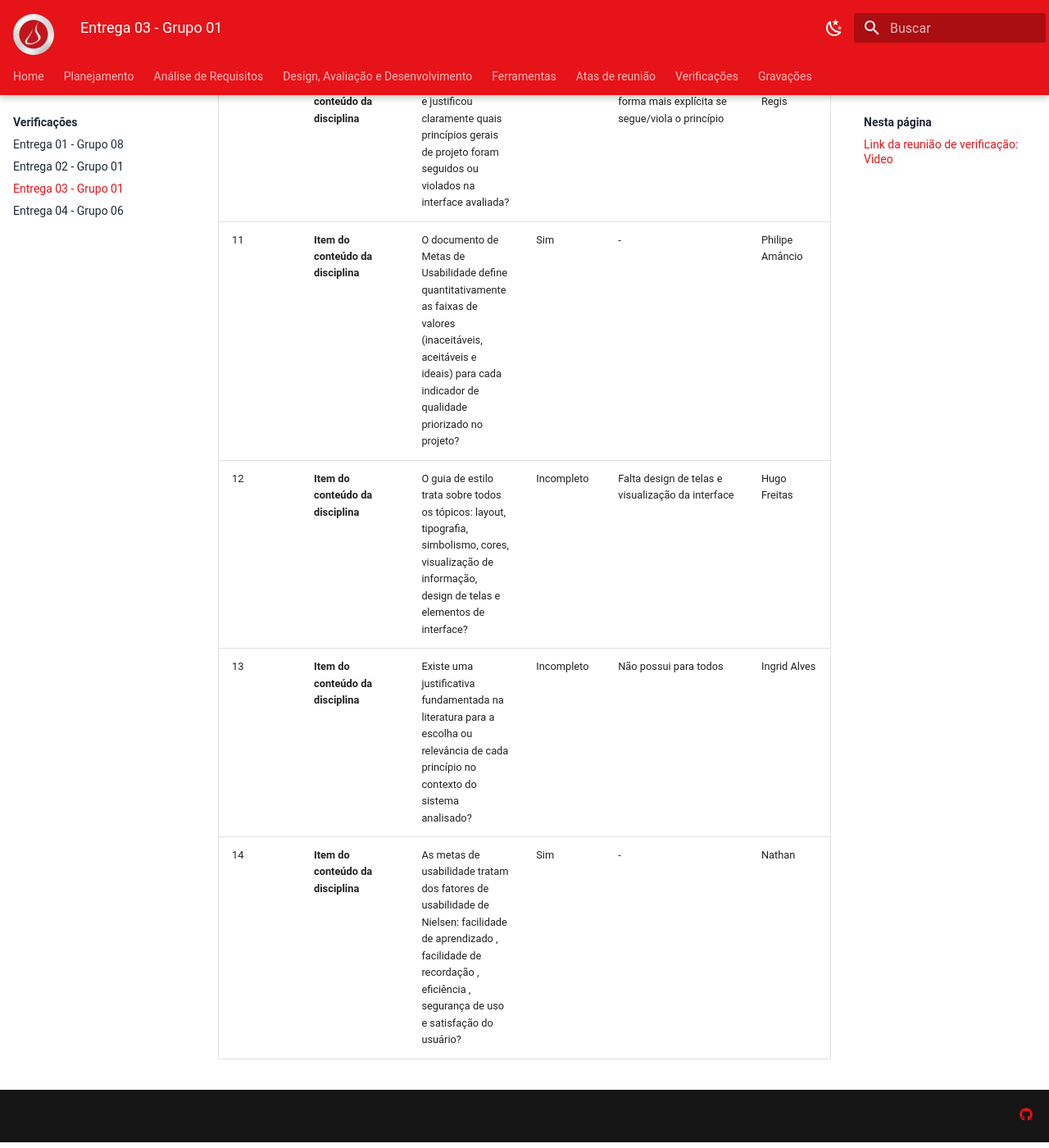
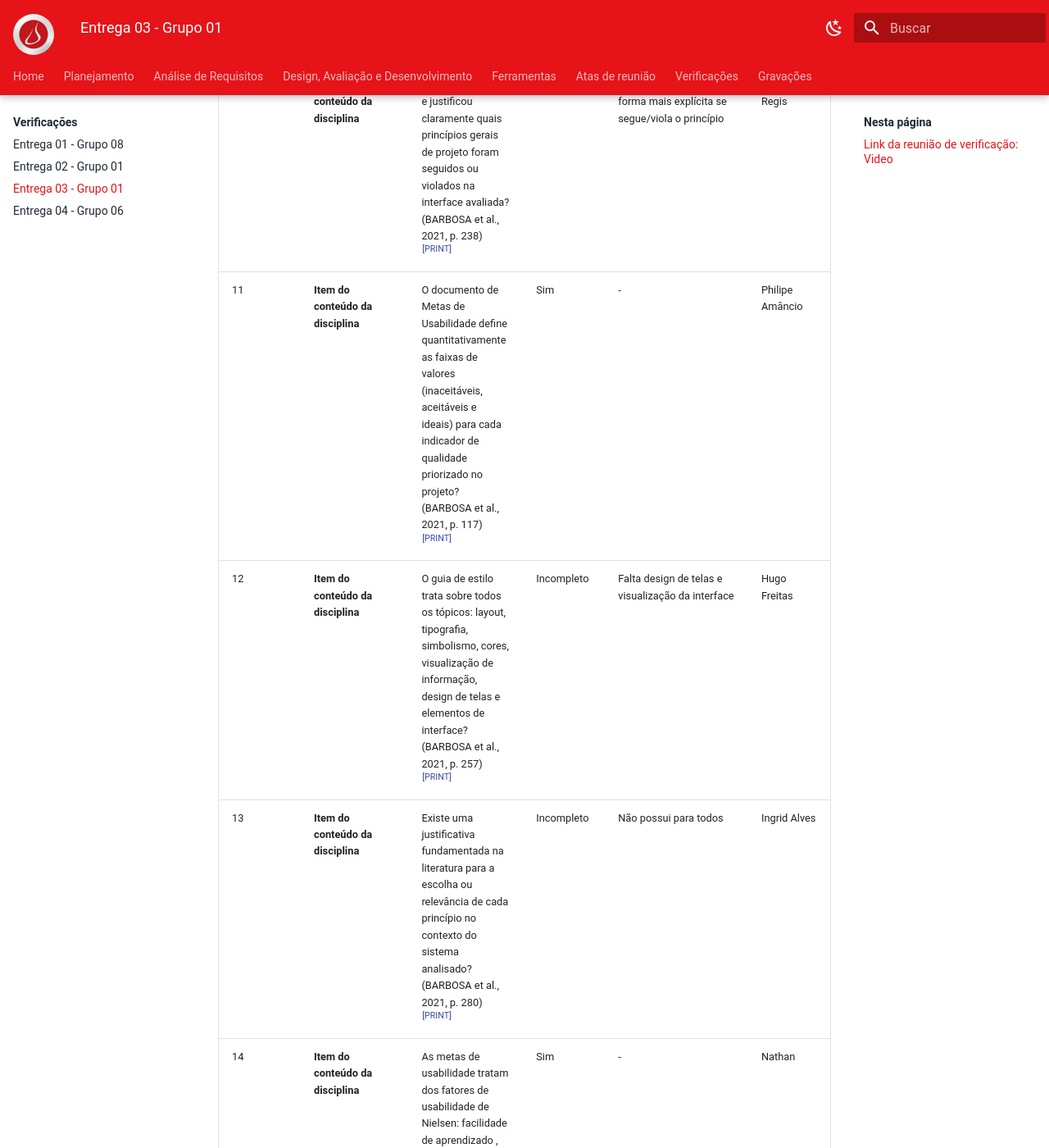
Before and after one commit to Interacao-Humano-Computador/2026.1-Grupo07, an MkDocs documentation site: the page built from docs/verificacoes/verificacaoE3G1.md, in a window 1280 px wide and 1400 px high, scrolled down 2933 px. Shown: the whole window at 82% size. Built offline with MkDocs 1.6.1 and Material for MkDocs 9.7.7, drawn with Linux system fonts in a browser that asks for light colours; some of the changed text lies outside the part shown.

Commit message:
Prints e ajustes das verificações

```diff
--- a/docs/verificacoes/verificacaoE3G1.md
+++ b/docs/verificacoes/verificacaoE3G1.md
@@ -7,7 +7,7 @@
 
 | Nº | Categoria | Pergunta | Resposta | Observações | Autor do item |
 |----|-----------|----------|----------|-------------|-----------------------------|
-| 1 | **Itens do Desenvolvimento do projeto** | O GitHub Pages possui todos os <span class="hover-image"> 11 itens de Desenvolvimento do projeto <sup class="Print">[PRINT]</sup><img class= "img" src="../../assets/image-43.png" alt="Print"> </span>  devidamente preenchidos e atualizados? | Incompleto | Falta os revisores, uso de citação sem a referência bibliográfica (em características de plataforma e guia de estilo), usaram apenas bibliografia, alguns prints do livro estão quebrados, nem todas as figuras estão citadas no texto, existem imagens que usam "Referência" abaixo da imagem, ao invés de "Fonte", existem artefatos com a seção de conclusão presente e vazia, não existe o cronograma realizado, não possui ata/reunião da entrega 3, não possui vídeo da entrega, não possui agradecimentos de IA para cada artefato | André Barros de Sales (Professor) |
+| 1 | **Itens do Desenvolvimento do projeto** | O GitHub Pages possui todos os <span class="hover-image"> 11 itens de Desenvolvimento do projeto <sup class="Print">[PRINT]</sup><img class= "img" src="../assets/image-43.png" alt="Print"> </span>  devidamente preenchidos e atualizados? | Incompleto | Falta os revisores, uso de citação sem a referência bibliográfica (em características de plataforma e guia de estilo), usaram apenas bibliografia, alguns prints do livro estão quebrados, nem todas as figuras estão citadas no texto, existem imagens que usam "Referência" abaixo da imagem, ao invés de "Fonte", existem artefatos com a seção de conclusão presente e vazia, não existe o cronograma realizado, não possui ata/reunião da entrega 3, não possui vídeo da entrega, não possui agradecimentos de IA para cada artefato | André Barros de Sales (Professor) |
 | 2 | **Item do conteúdo da disciplina** | As características da plataforma para o projeto foram claramente definidas e documentadas? | Sim | - | André Barros de Sales (Professor) |
 | 3 | **Item do conteúdo da disciplina** | Os Princípios Gerais de Projeto que serão utilizados foram definidos? O artefato inclui a referência bibliográfica da fonte e a foto do texto original explicando esses princípios? | Incompleto | Faltam as fotos do texto original, além disso há uma citação de referência aput, na seção 1, sem a devida referência/especificação | André Barros de Sales (Professor) |
 | 4 |**Item do conteúdo da disciplina** | Os Princípios Gerais contemplam todos os 8 tópicos exigidos (expectativas, simplicidade, controle/liberdade, consistência, antecipação, visibilidade, conteúdo e prevenção de erros)? O documento apresenta referência bibliográfica e foto do texto explicando esses tópicos? | Incompleto | Falta simplicidade, controle/liberdade e conteúdo | André Barros de Sales (Professor) |
@@ -16,8 +16,8 @@
 | 7 | **Item do conteúdo da disciplina**| O Guia de Estilo do projeto foi construído? O artefato contém referência bibliográfica da fonte e foto do texto acadêmico explicando o que é um Guia de Estilo? | Incompleto | Não há referência, apenas bibliografia | André Barros de Sales (Professor) |
 | 8 | **Item do conteúdo da disciplina** | O Guia de Estilo segue rigorosamente a estrutura de 6 partes (1. Introdução, 2. Resultados de análise, 3. Elementos de interface, 4. Elementos de interação, 5. Elementos de ação, 6. Vocabulário e padrões)? Inclui referência e foto do texto original sobre essa estrutura? | Incompleto | Faltam elementos de interação e resultados da análise, também faltam referência e foto do texto original | André Barros de Sales (Professor) |
 | 9 | **Item do conteúdo da disciplina** | As definições estabelecidas no Guia de Estilo correspondem de fato à realidade visual e interativa do site que está sendo avaliado? | Incompleto | Não há representação visual do guia de estilo, o que torna inviável verificar cada característica do site | André Barros de Sales (Professor) |
-| 10 | **Item do conteúdo da disciplina** | o grupo identificou e justificou claramente quais princípios gerais de projeto  foram seguidos ou violados na interface avaliada?| Sim | Sugestão: colocar de forma mais explícita se segue/viola o princípio| Maria Laura Regis|
-| 11 | **Item do conteúdo da disciplina** | O documento de Metas de Usabilidade define quantitativamente as faixas de valores (inaceitáveis, aceitáveis e ideais) para cada indicador de qualidade priorizado no projeto? | Sim | -| Philipe Amâncio |
-| 12 | **Item do conteúdo da disciplina** | O guia de estilo trata sobre todos os tópicos:  layout, tipografia, simbolismo, cores, visualização de informação, design de telas e elementos de interface? | Incompleto | Falta design de telas e visualização da interface | Hugo Freitas |
-| 13 |**Item do conteúdo da disciplina** | Existe uma justificativa fundamentada na literatura para a escolha ou relevância de cada princípio no contexto do sistema analisado? | Incompleto | Não possui para todos | Ingrid Alves |
-| 14 | **Item do conteúdo da disciplina** | As metas de usabilidade tratam dos fatores de usabilidade de Nielsen: facilidade de aprendizado , facilidade de recordação , eficiência , segurança de uso  e satisfação do usuário?  | Sim | - | Nathan |
+| 10 | **Item do conteúdo da disciplina** | o grupo identificou e justificou claramente quais princípios gerais de projeto  foram seguidos ou violados na interface avaliada? <span class="hover-image"> (BARBOSA et al., 2021, p. 238) <sup class="Print">[PRINT]</sup><img class= "img" src="../../assets/verificacao-4.PNG" alt="Print"> </span> | Sim | Sugestão: colocar de forma mais explícita se segue/viola o princípio| Maria Laura Regis|
+| 11 | **Item do conteúdo da disciplina** | O documento de Metas de Usabilidade define quantitativamente as faixas de valores (inaceitáveis, aceitáveis e ideais) para cada indicador de qualidade priorizado no projeto? <span class="hover-image"> (BARBOSA et al., 2021, p. 117) <sup class="Print">[PRINT]</sup><img class= "img" src="../../assets/verificacao-5.PNG" alt="Print"> </span>  | Sim | -| Philipe Amâncio |
+| 12 | **Item do conteúdo da disciplina** | O guia de estilo trata sobre todos os tópicos:  layout, tipografia, simbolismo, cores, visualização de informação, design de telas e elementos de interface? <span class="hover-image"> (BARBOSA et al., 2021, p. 257) <sup class="Print">[PRINT]</sup><img class= "img" src="../../assets/verificacao-6.PNG" alt="Print"> </span> | Incompleto | Falta design de telas e visualização da interface | Hugo Freitas |
+| 13 |**Item do conteúdo da disciplina** | Existe uma justificativa fundamentada na literatura para a escolha ou relevância de cada princípio no contexto do sistema analisado? <span class="hover-image"> (BARBOSA et al., 2021, p. 280) <sup class="Print">[PRINT]</sup><img class= "img" src="../../assets/DECIDE-completo.png" alt="Print"> </span> | Incompleto | Não possui para todos | Ingrid Alves |
+| 14 | **Item do conteúdo da disciplina** | As metas de usabilidade tratam dos fatores de usabilidade de Nielsen: facilidade de aprendizado , facilidade de recordação , eficiência , segurança de uso  e satisfação do usuário? <span class="hover-image"> (BARBOSA et al., 2021, p. 35-36) <sup class="Print">[PRINT]</sup><img class= "img" src="../../assets/verificacao-7.PNG" alt="Print"> </span>  | Sim | - | Nathan |
```
Also changed, not shown: docs/verificacoes/verificacaoE2G1.md (+4 -4 lines), docs/verificacoes/verificacaoE4G6.md (+3 -3 lines), docs/assets/verificacao-1.PNG (added), docs/assets/verificacao-2.PNG (added), docs/assets/verificacao-3.PNG (added), docs/assets/verificacao-4.PNG (added), docs/assets/verificacao-5.PNG (added), docs/assets/verificacao-6.PNG (added), docs/assets/verificacao-7.PNG (added), docs/assets/verificacao-8.PNG (added).
